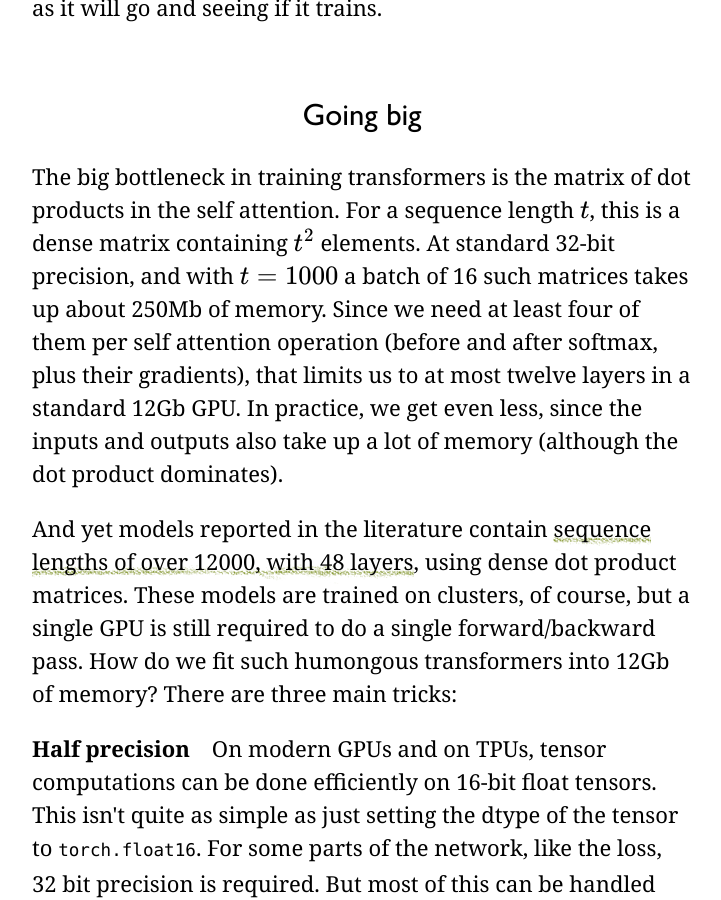
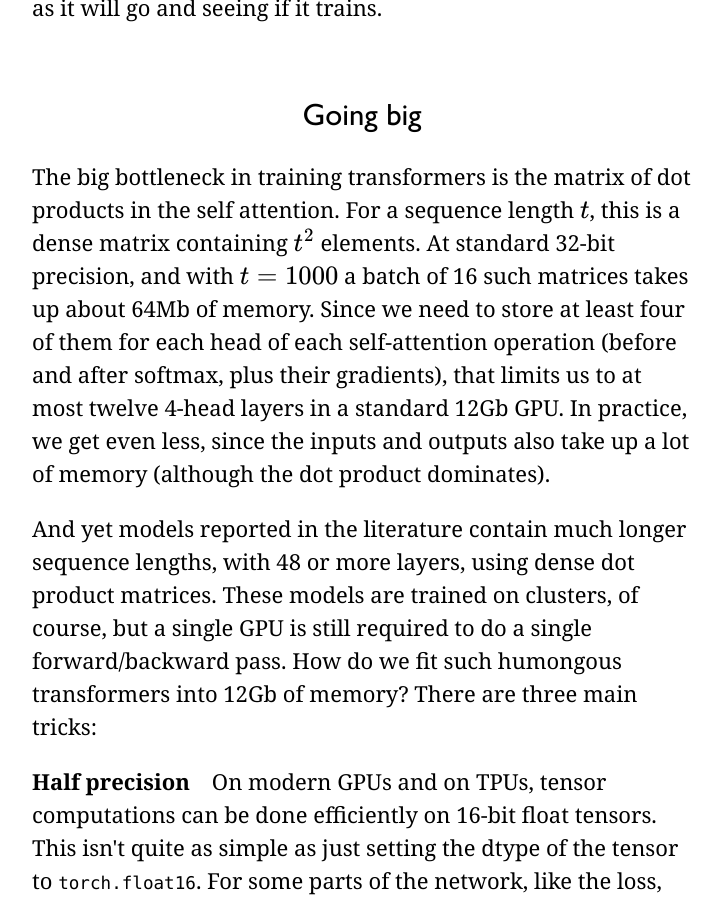
Before and after one commit to pbloem/peterbloem.nl, a Jekyll site: the page built from blog/transformers.md, in a window 1280 px wide and 900 px high, scrolled down 39942 px. Shown: the whole window, without its empty margins (278-999 px from the left). Built offline with Jekyll 4.4.1, drawn with Linux system fonts in a browser that asks for light colours; nearby versions of some CDN libraries; some web fonts are replaced; our own code applies the rules of GitHub Pages for plain Markdown files; formulas are drawn with MathJax 3; some of the changed text lies outside the part shown.

Commit message:
Fix mistakes in 'Going big'.

```diff
--- a/blog/transformers.md
+++ b/blog/transformers.md
@@ -662,13 +662,13 @@ Beyond the simple benefit of training transformers with very large sequence leng
 
 ## Going big
 
-The big bottleneck in training transformers is the matrix of dot products in the self attention. For a sequence length \\(t\\), this is a dense matrix containing \\(t^2\\) elements. At standard 32-bit precision, and with \\(t=1000\\) a batch of 16 such matrices takes up about 250Mb of memory. Since we need at least four of them per self attention operation (before and after softmax, plus their gradients), that limits us to at most twelve layers in a standard 12Gb GPU. In practice, we get even less, since the inputs and outputs also take up a lot of memory (although the dot product dominates).
+The big bottleneck in training transformers is the matrix of dot products in the self attention. For a sequence length \\(t\\), this is a dense matrix containing \\(t^2\\) elements. At standard 32-bit precision, and with \\(t=1000\\) a batch of 16 such matrices takes up about 64Mb of memory. Since we need to store at least four of them for each head of each self-attention operation (before and after softmax, plus their gradients), that limits us to at most twelve 4-head layers in a standard 12Gb GPU. In practice, we get even less, since the inputs and outputs also take up a lot of memory (although the dot product dominates).
 
-And yet models reported in the literature contain [sequence lengths of over 12000, with 48 layers](https://openai.com/blog/sparse-transformer/), using dense dot product matrices. These models are trained on clusters, of course, but a single GPU is still required to do a single forward/backward pass. How do we fit such humongous transformers into 12Gb of memory? There are three main tricks:
+And yet models reported in the literature contain much longer sequence lengths, with 48 or more layers, using dense dot product matrices. These models are trained on clusters, of course, but a single GPU is still required to do a single forward/backward pass. How do we fit such humongous transformers into 12Gb of memory? There are three main tricks:
 
 <dl>
 <dt>Half precision</dt><dd>On modern GPUs and on TPUs, tensor computations can be done efficiently on 16-bit float tensors. This isn't quite as simple as just setting the dtype of the tensor to <code>torch.float16</code>. For some parts of the network, like the loss, 32 bit precision is required. But most of this can be handled with relative ease by <a href="https://github.com/NVIDIA/apex">existing libraries</a>. Practically, this doubles your effective memory.</dd>
-<dt>Gradient accumulation</dt><dd>For a large model, we may only be able to perform a forward/backward pass on a single instance. Batch size 1 is not likely to lead to stable learning. Luckily, we can perform a single forward/backward for each instance in a larger batch, and simply sum the gradients we find (this is a consequence of the <a href="https://youtu.be/7mTcWrnexkk?t=195">multivariate chain rule</a>). When we hit the end of the batch, we do a single step of gradient descent, and zero out the gradient. In Pytorch this is particulary easy: you know that <code>optimizer.zero_grad()</code> call in your training loop that seems so superfluous? If you don't make that call, the new gradients are simply added to the old ones. </dd>
+<dt>Gradient accumulation</dt><dd>For a large model, we may only be able to perform a forward/backward pass on a single instance. Batch size 1 is not likely to lead to stable learning. Luckily, we can perform a single forward/backward for each instance in a larger batch, and simply sum the gradients we find (this is a consequence of the <a href="https://mlvu.github.io/lecture07/#slide-024">multivariate chain rule</a>). When we hit the end of the batch, we do a single step of gradient descent, and zero out the gradient. In Pytorch this is particulary easy: you know that <code>optimizer.zero_grad()</code> call in your training loop that seems so superfluous? If you don't make that call, the new gradients are simply added to the old ones. </dd>
 <dt>Gradient checkpointing</dt><dd>If your model is so big that even a single forward/backward won't fit in memory, you can trade off even more computation for memory efficiency. In gradient checkpointing, you separate your model into sections. For each section, you do a separate forward/backward to compute the gradients, without retaining the intermediate values for the rest. Pytorch has <a href="https://pytorch.org/docs/stable/checkpoint.html">special utilities</a> for gradient checkpointng.
 </dd>
 </dl>
```
Also changed, not shown: other parts of blog/transformers.md (+3 -0 lines).
